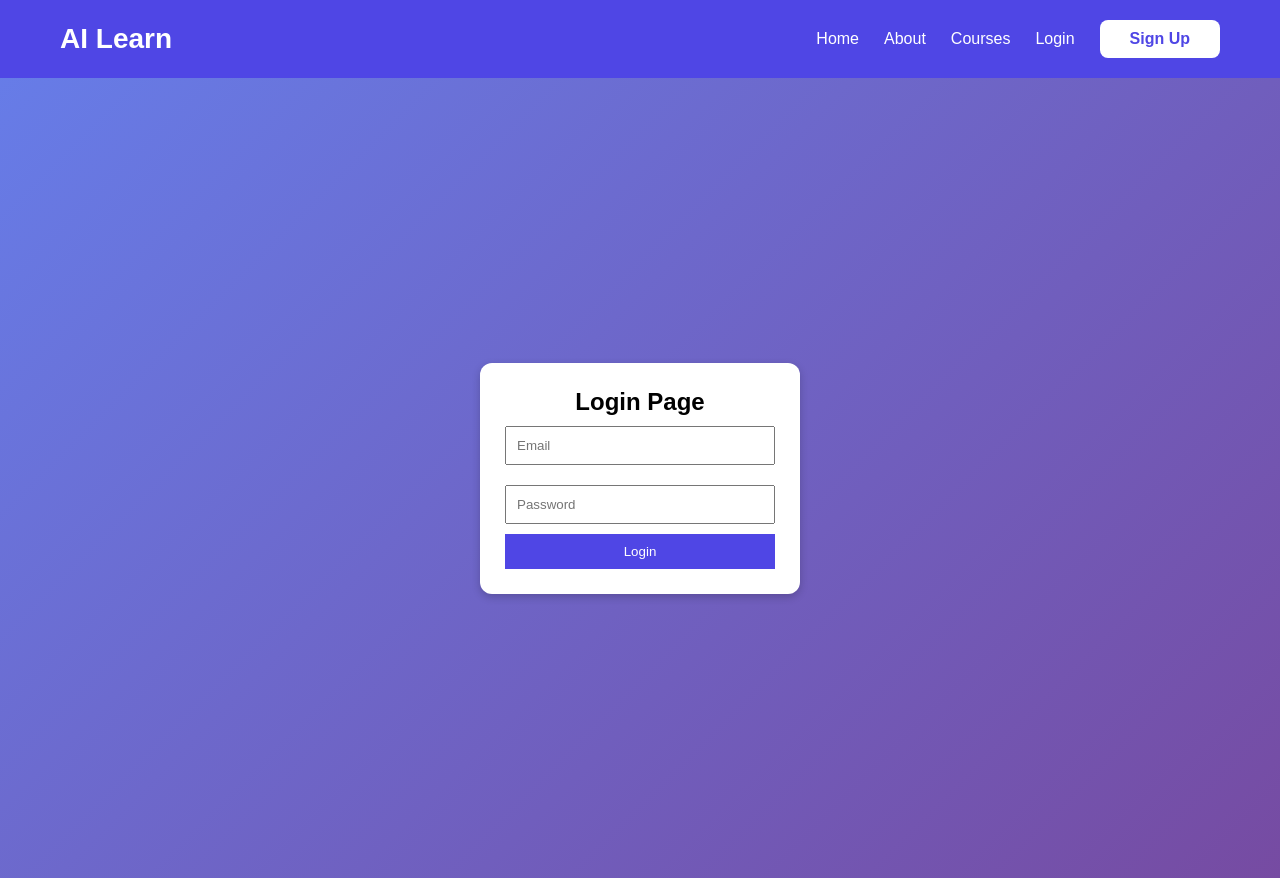
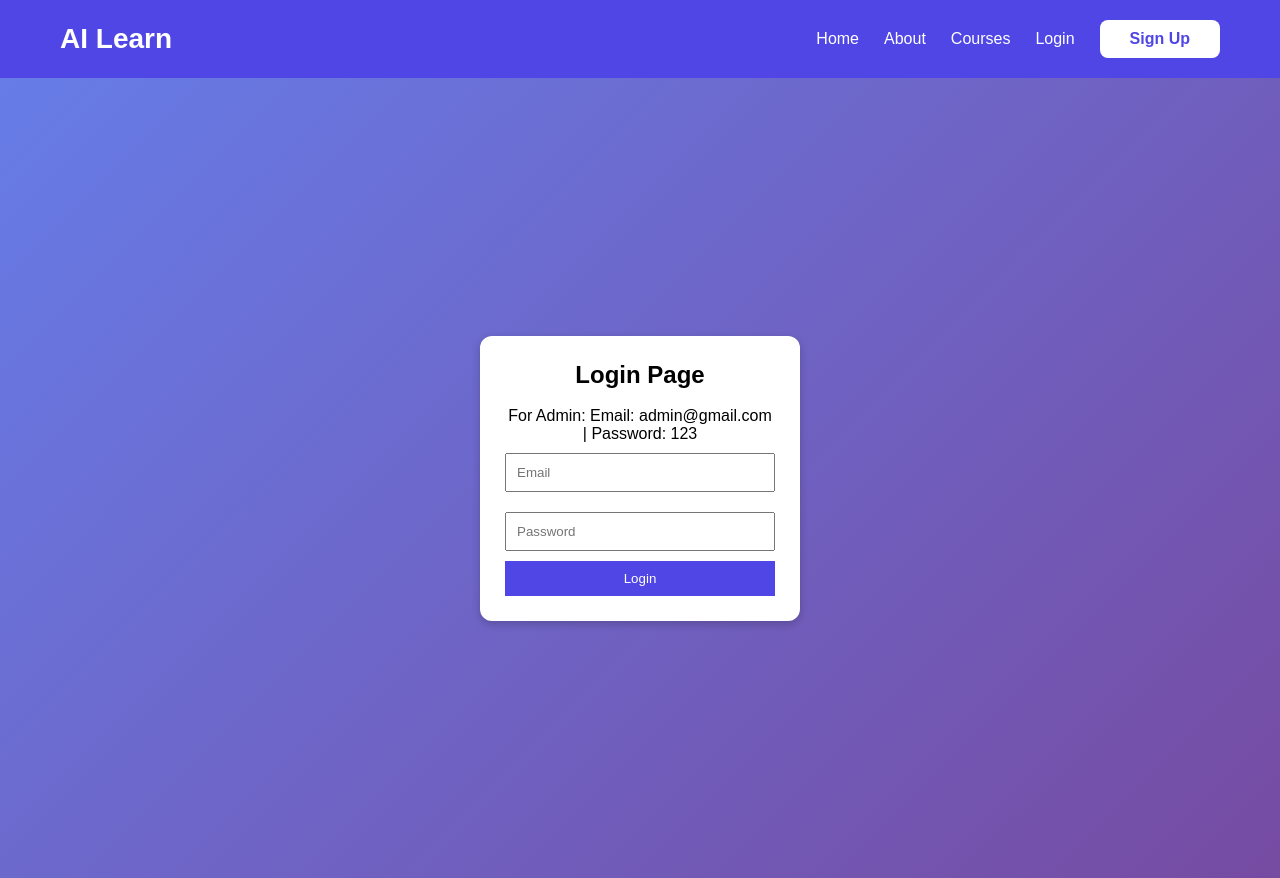
Before and after one commit to noorsajid/lms-project, a React (Create React App) app: page /login in a window 1280 px wide. Built offline with nearby package versions, Linux system fonts and the light colour scheme.

Commit message:
Update Login.js

```diff
--- a/src/Login.js
+++ b/src/Login.js
@@ -103,6 +103,11 @@ function Login({ setIsLoggedIn }) {
 
           <h2>Login Page</h2>
 
+        <br />
+        <label className="admin-label">
+        For Admin: Email: admin@gmail.com | Password: 123
+        </label>
+         <br />
           <input
             type="email"
             placeholder="Email"
```
